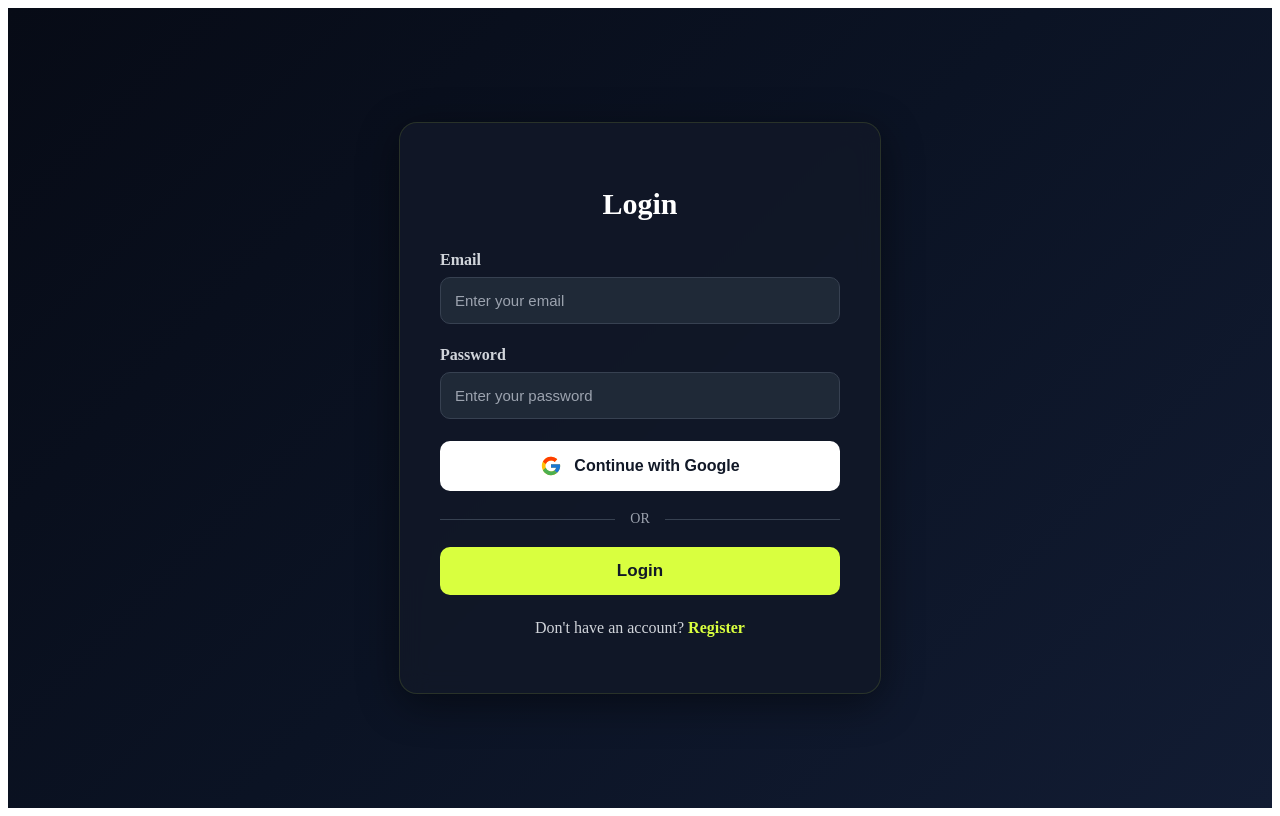
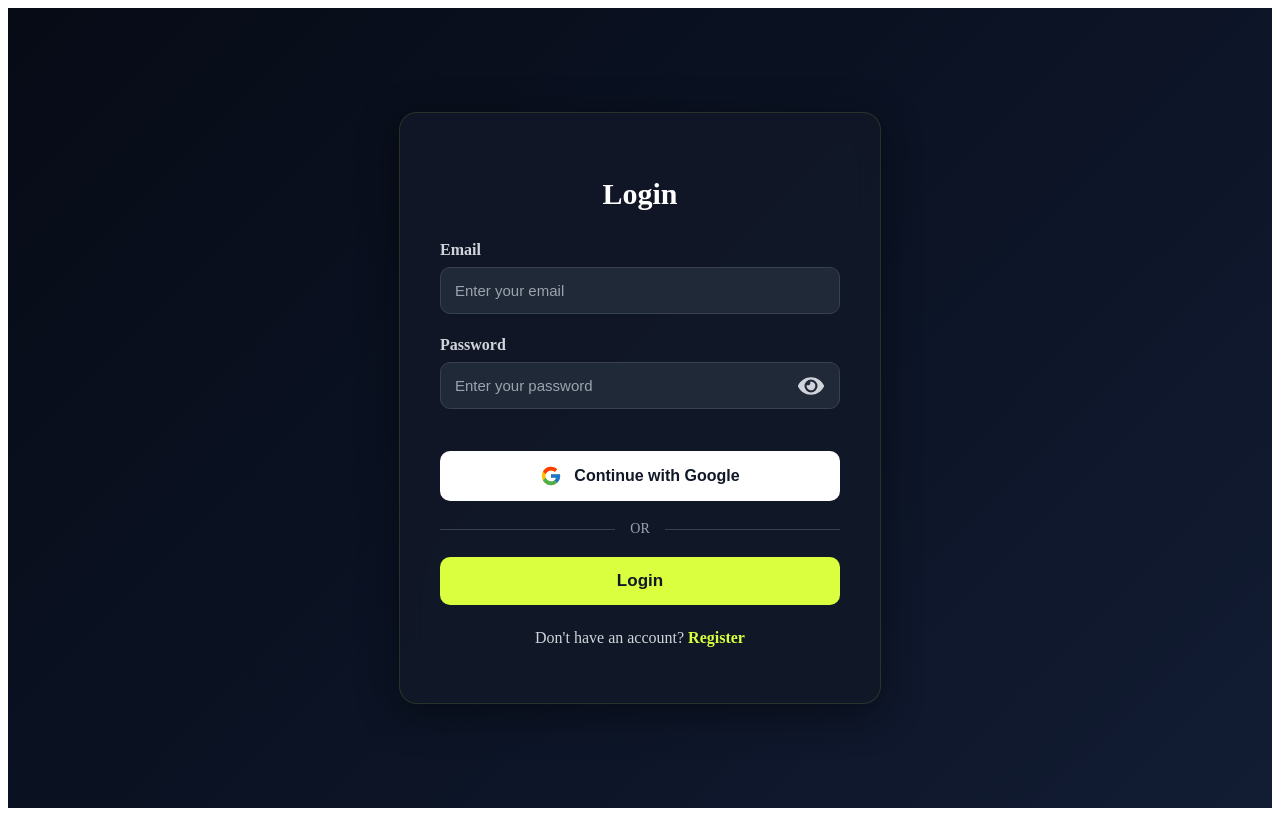
Before and after one commit to Ramya-Kondru/expenses-tracker, a React app in the folder frontend/: page /login in a window 1280 px wide. Built offline with nearby package versions, Linux system fonts and the light colour scheme; the HTML template or start-up script is replaced by a standard one.

Commit message:
Added eye mask to password

```diff
--- a/frontend/src/Pages/Home.jsx
+++ b/frontend/src/Pages/Home.jsx
@@ -3,10 +3,23 @@ import { useNavigate } from "react-router-dom";
 import Navbar from "../components/Navbar";
 import "../styles/Home.css";
 
-import heroImage from "../assets/hero_section_image.png"; // <-- rename your image
+import heroImage from "../assets/hero_section_image.png";
 
 const Home = () => {
   const navigate = useNavigate();
+
+  // Handle Get Started button
+  const handleGetStarted = () => {
+    const token = localStorage.getItem("token");
+
+    if (token) {
+      // User is already logged in
+      navigate("/dashboard");
+    } else {
+      // User is not logged in
+      navigate("/register");
+    }
+  };
 
   return (
     <>
@@ -33,7 +46,7 @@ const Home = () => {
             achieve your financial goals.
           </p>
 
-          <button className="hero-btn" onClick={() => navigate("/Register")}>
+          <button className="hero-btn" onClick={handleGetStarted}>
             Get Started →
           </button>
         </div>
--- a/frontend/src/Pages/Login.jsx
+++ b/frontend/src/Pages/Login.jsx
@@ -2,6 +2,7 @@ import { useState } from "react";
 import { Link, useNavigate } from "react-router-dom";
 import axios from "axios";
 import { FcGoogle } from "react-icons/fc";
+import { FaEye, FaEyeSlash } from "react-icons/fa";
 import "../styles/Login.css";
 
 function Login() {
@@ -9,6 +10,7 @@ function Login() {
 
   const [email, setEmail] = useState("");
   const [password, setPassword] = useState("");
+  const [showPassword, setShowPassword] = useState(false);
 
   const handleLogin = async (e) => {
     e.preventDefault();
@@ -19,16 +21,11 @@ function Login() {
         {
           email,
           password,
-        },
+        }
       );
 
-      // Save JWT token
       localStorage.setItem("token", response.data.token);
-
-      // Save logged-in user details
       localStorage.setItem("user", JSON.stringify(response.data.user));
-
-      // Login status
       localStorage.setItem("isLoggedIn", "true");
 
       alert("Login Successful!");
@@ -64,13 +61,26 @@ function Login() {
           <div className="input-group">
             <label>Password</label>
 
+            <div className="password-wrapper">
               <input
-              type="password"
+                type={showPassword ? "text" : "password"}
                 placeholder="Enter your password"
                 value={password}
                 onChange={(e) => setPassword(e.target.value)}
                 required
               />
+
+              <span
+                className="password-toggle"
+                onClick={() => setShowPassword(!showPassword)}
+              >
+                {showPassword ? (
+                  <FaEyeSlash size={26} />
+                ) : (
+                  <FaEye size={26} />
+                )}
+              </span>
+            </div>
           </div>
 
           <button
--- a/frontend/src/Pages/Register.jsx
+++ b/frontend/src/Pages/Register.jsx
@@ -2,10 +2,14 @@ import { useState } from "react";
 import { Link, useNavigate } from "react-router-dom";
 import axios from "axios";
 import { FcGoogle } from "react-icons/fc";
+import { FaEye, FaEyeSlash } from "react-icons/fa";
 import "../styles/Register.css";
 
 function Register() {
   const navigate = useNavigate();
+
+  const [showPassword, setShowPassword] = useState(false);
+  const [showConfirmPassword, setShowConfirmPassword] = useState(false);
 
   const [formData, setFormData] = useState({
     name: "",
@@ -40,16 +44,11 @@ function Register() {
           name: formData.name,
           email: formData.email,
           password: formData.password,
-        },
+        }
       );
 
-      // Save token
       localStorage.setItem("token", response.data.token);
-
-      // Save user
       localStorage.setItem("user", JSON.stringify(response.data.user));
-
-      // Login status
       localStorage.setItem("isLoggedIn", "true");
 
       alert(response.data.message);
@@ -91,8 +90,9 @@ function Register() {
             required
           />
 
+          <div className="password-wrapper">
             <input
-            type="password"
+              type={showPassword ? "text" : "password"}
               name="password"
               placeholder="Password"
               value={formData.password}
@@ -100,14 +100,41 @@ function Register() {
               required
             />
 
+            <span
+              className="password-toggle"
+              onClick={() => setShowPassword(!showPassword)}
+            >
+              {showPassword ? (
+                <FaEyeSlash size={26} />
+              ) : (
+                <FaEye size={26} />
+              )}
+            </span>
+          </div>
+
+          <div className="password-wrapper">
             <input
-            type="password"
+              type={showConfirmPassword ? "text" : "password"}
               name="confirmPassword"
               placeholder="Confirm Password"
               value={formData.confirmPassword}
               onChange={handleChange}
               required
             />
+
+            <span
+              className="password-toggle"
+              onClick={() =>
+                setShowConfirmPassword(!showConfirmPassword)
+              }
+            >
+              {showConfirmPassword ? (
+                <FaEyeSlash size={26} />
+              ) : (
+                <FaEye size={26} />
+              )}
+            </span>
+          </div>
 
           <button
             type="button"
--- a/frontend/src/styles/Login.css
+++ b/frontend/src/styles/Login.css
@@ -40,7 +40,58 @@
   color: #d1d5db;
 }
 
-.input-group input {
+/* ---------- NEW PASSWORD WRAPPER ---------- */
+
+.password-wrapper {
+  position: relative;
+  width: 100%;
+}
+
+.password-wrapper input {
+  width: 100%;
+  padding: 14px;
+  padding-right: 55px;
+  background: #1f2937;
+  border: 1px solid #374151;
+  border-radius: 10px;
+  color: white;
+  font-size: 15px;
+  outline: none;
+  transition: all 0.3s ease;
+  box-sizing: border-box;
+}
+
+.password-wrapper input::placeholder {
+  color: #9ca3af;
+}
+
+.password-wrapper input:focus {
+  border-color: #d9ff3f;
+  box-shadow: 0 0 12px rgba(217, 255, 63, 0.25);
+}
+
+.password-toggle {
+  position: absolute;
+  right: 16px;
+  top: 50%;
+  transform: translateY(-50%);
+  cursor: pointer;
+
+  display: flex;
+  align-items: center;
+  justify-content: center;
+
+  color: #d1d5db;
+  transition: color 0.2s ease;
+}
+
+.password-toggle:hover {
+  color: #d9ff3f;
+}
+
+/* ---------- NORMAL INPUTS ---------- */
+
+.input-group > input {
   padding: 14px;
   background: #1f2937;
   border: 1px solid #374151;
@@ -53,11 +104,11 @@
   transition: all 0.3s ease;
 }
 
-.input-group input::placeholder {
+.input-group > input::placeholder {
   color: #9ca3af;
 }
 
-.input-group input:focus {
+.input-group > input:focus {
   border-color: #d9ff3f;
   box-shadow: 0 0 12px rgba(217, 255, 63, 0.25);
 }
--- a/frontend/src/styles/LogoutModal.css
+++ b/frontend/src/styles/LogoutModal.css
@@ -15,9 +15,12 @@
     padding:25px;
     text-align:center;
 }
-
+.logout-modal h2{
+    color: black;
+}
 .logout-modal p{
     margin:20px 0;
+    color:black
 }
 
 .logout-buttons{
--- a/frontend/src/styles/Register.css
+++ b/frontend/src/styles/Register.css
@@ -35,7 +35,9 @@
   flex-direction: column;
 }
 
-.register-box input {
+/* ---------- NORMAL INPUTS ---------- */
+
+.register-box > form > input {
   padding: 14px;
   margin-bottom: 20px;
 
@@ -46,19 +48,73 @@
   border-radius: 10px;
 
   font-size: 15px;
-
   transition: all 0.3s ease;
 }
 
-.register-box input::placeholder {
+.register-box > form > input::placeholder {
   color: #9ca3af;
 }
 
-.register-box input:focus {
+.register-box > form > input:focus {
   outline: none;
   border-color: #d9ff3f;
   box-shadow: 0 0 12px rgba(217, 255, 63, 0.25);
 }
+
+/* ---------- PASSWORD INPUTS ---------- */
+
+.password-wrapper {
+  position: relative;
+  width: 100%;
+  margin-bottom: 20px;
+}
+
+.password-wrapper input {
+  width: 100%;
+  padding: 14px;
+  padding-right: 55px;
+
+  background: #1f2937;
+  color: #ffffff;
+
+  border: 1px solid #374151;
+  border-radius: 10px;
+
+  font-size: 15px;
+  transition: all 0.3s ease;
+  box-sizing: border-box;
+}
+
+.password-wrapper input::placeholder {
+  color: #9ca3af;
+}
+
+.password-wrapper input:focus {
+  outline: none;
+  border-color: #d9ff3f;
+  box-shadow: 0 0 12px rgba(217, 255, 63, 0.25);
+}
+
+.password-toggle {
+  position: absolute;
+  right: 16px;
+  top: 50%;
+  transform: translateY(-50%);
+
+  display: flex;
+  align-items: center;
+  justify-content: center;
+
+  cursor: pointer;
+  color: #d1d5db;
+  transition: color 0.2s ease;
+}
+
+.password-toggle:hover {
+  color: #d9ff3f;
+}
+
+/* ---------- BUTTONS ---------- */
 
 .register-box button {
   padding: 14px;
@@ -84,22 +140,6 @@
 
 .register-box button:active {
   transform: scale(0.97);
-}
-
-.register-box p {
-  text-align: center;
-  margin-top: 22px;
-  color: #d1d5db;
-}
-
-.register-box a {
-  text-decoration: none;
-  color: #d9ff3f;
-  font-weight: 600;
-}
-
-.register-box a:hover {
-  text-decoration: underline;
 }
 
 .google-btn {
@@ -155,3 +195,19 @@
   font-size: 14px;
   font-weight: 500;
 }
+
+.register-box p {
+  text-align: center;
+  margin-top: 22px;
+  color: #d1d5db;
+}
+
+.register-box a {
+  text-decoration: none;
+  color: #d9ff3f;
+  font-weight: 600;
+}
+
+.register-box a:hover {
+  text-decoration: underline;
+}
```
Lines whose indentation alone changed are shown as unchanged.
